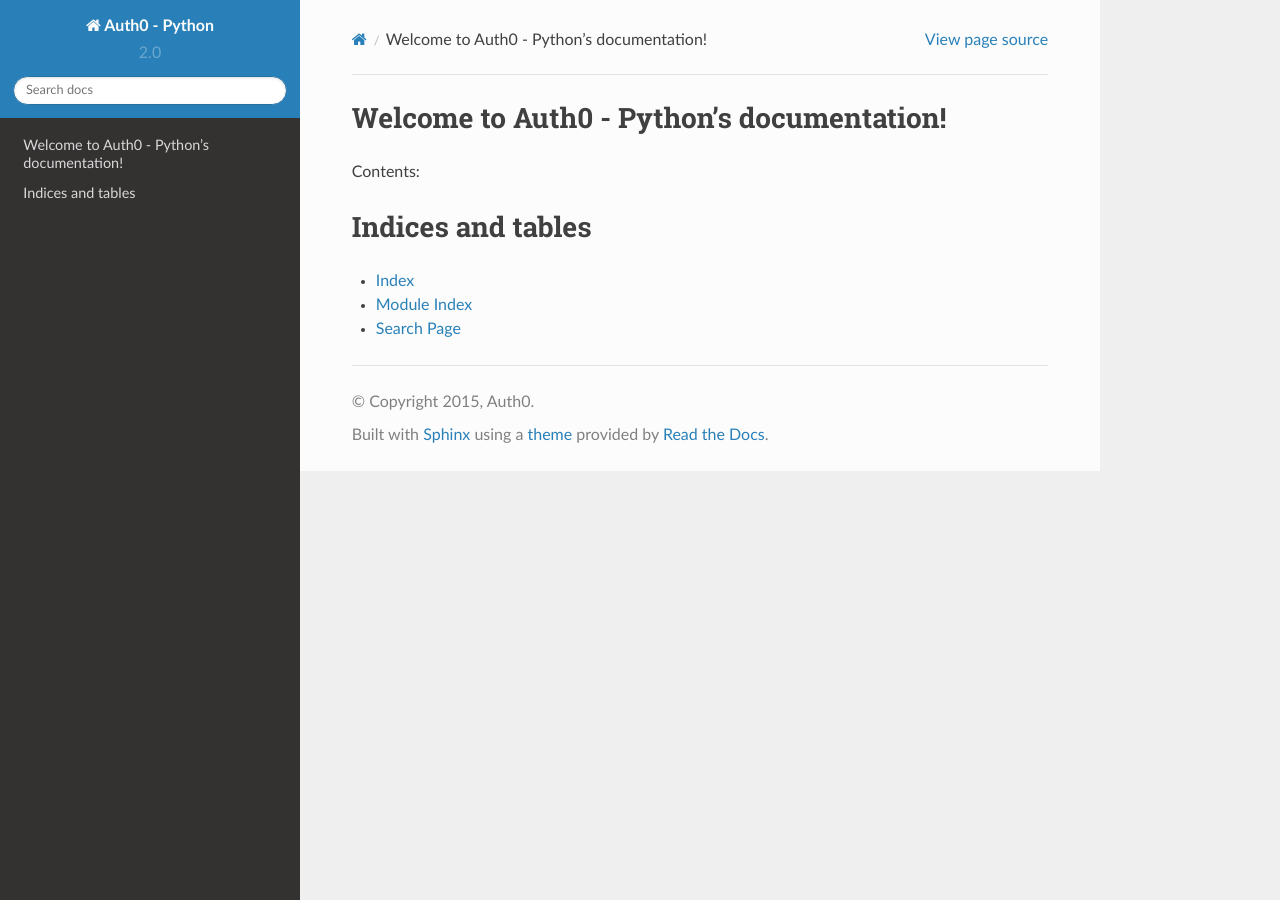
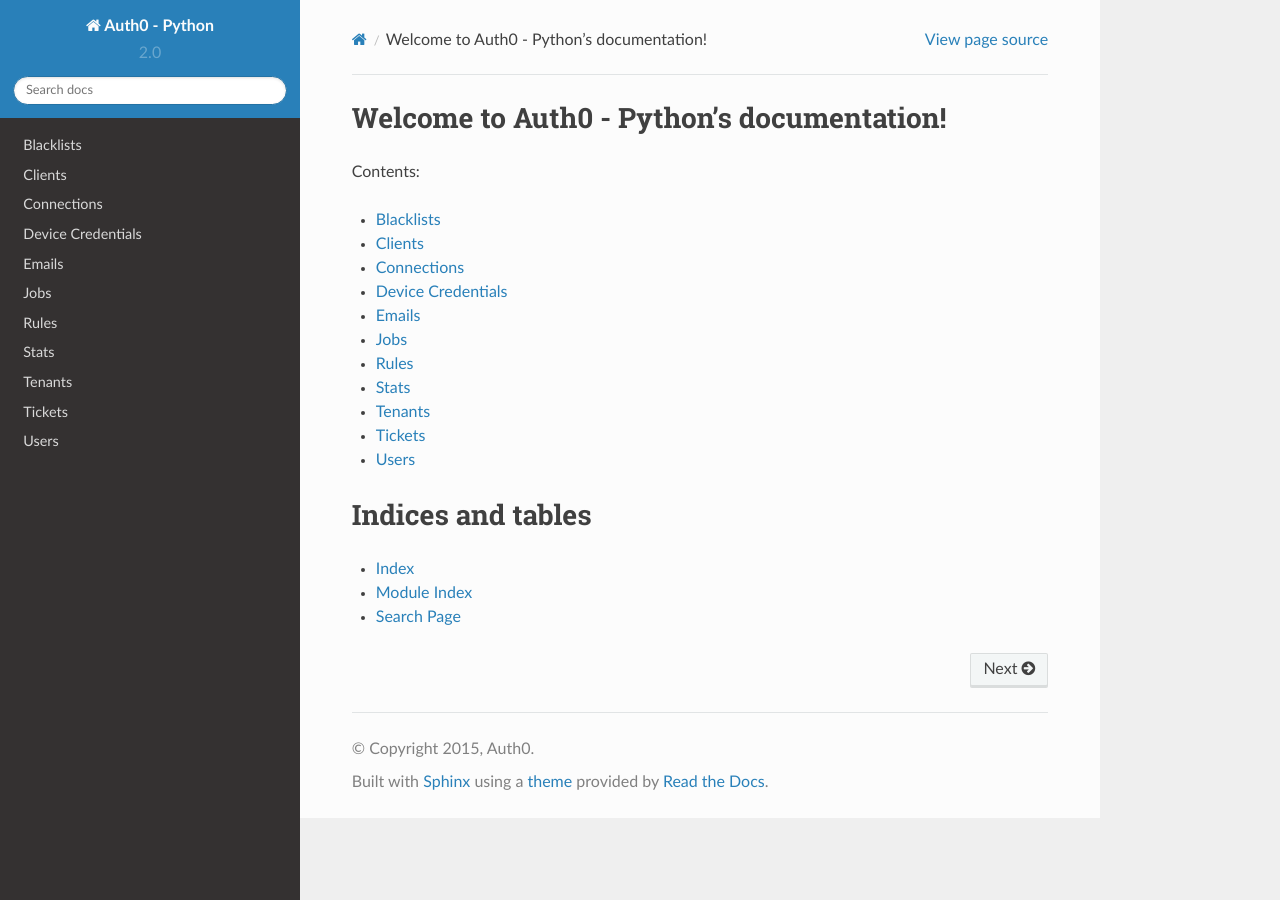
Before and after one commit to auth0/auth0-python, a Sphinx documentation site: the page built from docs/index.rst, in a window 1280 px wide. Built offline with Sphinx 7.4.7 and the Read the Docs theme 2.0.0, drawn with Linux system fonts in a browser that asks for light colours.

Commit message:
Create every module's rst file

```diff
--- /dev/null
+++ b/docs/blacklists.rst
@@ -0,0 +1,6 @@
+==========
+Blacklists
+==========
+
+.. automodule:: auth0.v2.blacklists
+    :members:
--- /dev/null
+++ b/docs/clients.rst
@@ -0,0 +1,6 @@
+=======
+Clients
+=======
+
+.. automodule:: auth0.v2.clients
+    :members:
--- /dev/null
+++ b/docs/connections.rst
@@ -0,0 +1,6 @@
+===========
+Connections
+===========
+
+.. automodule:: auth0.v2.connections
+    :members:
--- /dev/null
+++ b/docs/device_credentials.rst
@@ -0,0 +1,6 @@
+==================
+Device Credentials
+==================
+
+.. automodule:: auth0.v2.device_credentials
+    :members:
--- /dev/null
+++ b/docs/emails.rst
@@ -0,0 +1,6 @@
+======
+Emails
+======
+
+.. automodule:: auth0.v2.emails
+    :members:
--- a/docs/index.rst
+++ b/docs/index.rst
@@ -11,6 +11,18 @@
 .. toctree::
    :maxdepth: 2
 
+   blacklists
+   clients
+   connections
+   device_credentials
+   emails
+   jobs
+   rules
+   stats
+   tenants
+   tickets
+   users
+
 Indices and tables
 ==================
 
--- /dev/null
+++ b/docs/jobs.rst
@@ -0,0 +1,6 @@
+====
+Jobs
+====
+
+.. automodule:: auth0.v2.jobs
+    :members:
--- /dev/null
+++ b/docs/rules.rst
@@ -0,0 +1,6 @@
+=====
+Rules
+=====
+
+.. automodule:: auth0.v2.rules
+    :members:
--- /dev/null
+++ b/docs/stats.rst
@@ -0,0 +1,6 @@
+=====
+Stats
+=====
+
+.. automodule:: auth0.v2.stats
+    :members:
--- /dev/null
+++ b/docs/tenants.rst
@@ -0,0 +1,6 @@
+=======
+Tenants
+=======
+
+.. automodule:: auth0.v2.tenants
+    :members:
--- /dev/null
+++ b/docs/tickets.rst
@@ -0,0 +1,6 @@
+=======
+Tickets
+=======
+
+.. automodule:: auth0.v2.tickets
+    :members:
--- /dev/null
+++ b/docs/users.rst
@@ -0,0 +1,6 @@
+=====
+Users
+=====
+
+.. automodule:: auth0.v2.users
+    :members:
```
